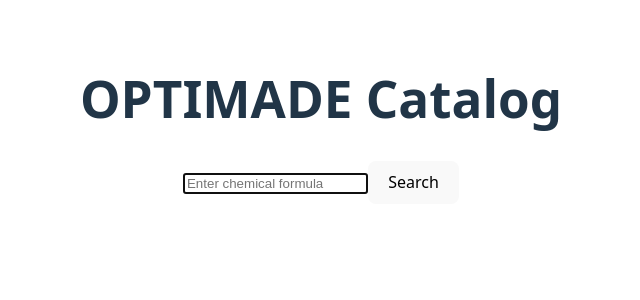
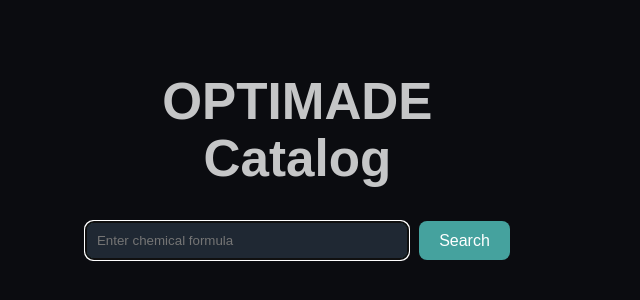
Before and after one commit to VadosKova/ChemicalCatalog, a React (Vite) app in the folder chemical/: page / in a window 1280 px wide. Shown: the part 280-580 px from the top of the page, without its empty margins (319-959 px from the left). Built offline with nearby package versions, Linux system fonts and the light colour scheme.

Commit message:
Added style

```diff
--- a/chemical/src/App.css
+++ b/chemical/src/App.css
@@ -1,6 +1,54 @@
-#root {
-  max-width: 1280px;
-  margin: 0 auto;
-  padding: 2rem;
+body {
+  background-color: #0b0c10;
+  color: #c5c6c7;
+  font-family: "Arial", sans-serif;
+  display: flex;
+  justify-content: center;
+  padding: 40px;
+}
+
+.app {
+  width: 90%;
+  max-width: 800px;
   text-align: center;
 }
+
+.search-box {
+  display: flex;
+  gap: 10px;
+  margin-bottom: 20px;
+  justify-content: center;
+}
+
+.search-box input {
+  flex: 1;
+  max-width: 400px;
+  padding: 10px;
+  border-radius: 8px;
+  border: 2px solid #45a29e;
+  background-color: #1f2833;
+  color: white;
+}
+
+.search-box button {
+  background-color: #45a29e;
+  border: none;
+  color: white;
+  padding: 10px 20px;
+  border-radius: 8px;
+  cursor: pointer;
+  transition: 0.3s;
+}
+
+.search-box button:hover {
+  background-color: #66fcf1;
+  color: #0b0c10;
+}
+
+.loading {
+  color: #05db1e;
+}
+
+.error {
+  color: #e30000;
+}
```
